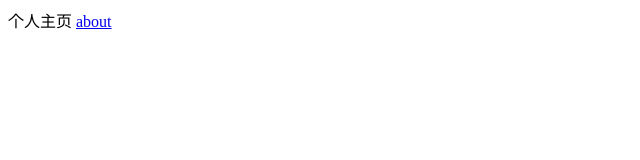
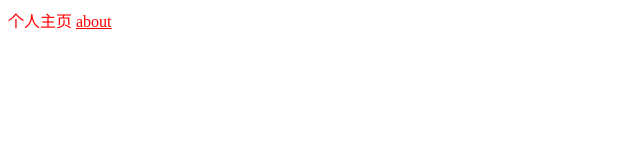
Before and after one commit to itschool1/itschool1.github.io, a plain HTML site: page index.html in a window 1280 px wide. Shown: the whole page, without its empty margins (0-640 px from the left). Drawn offline with Linux system fonts and the light colour scheme.

Commit message:
Update index.html

```diff
--- a/index.html
+++ b/index.html
@@ -1,2 +1,3 @@
 个人主页
+<link href='css.css' rel='stylesheet'/>
 <a href='about.html'>about</a>
```
